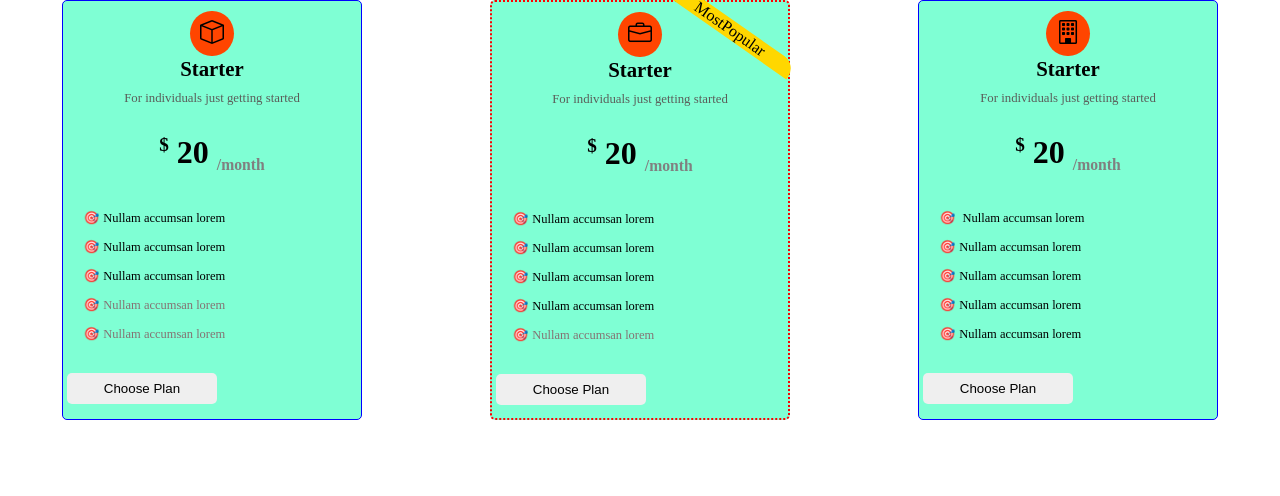
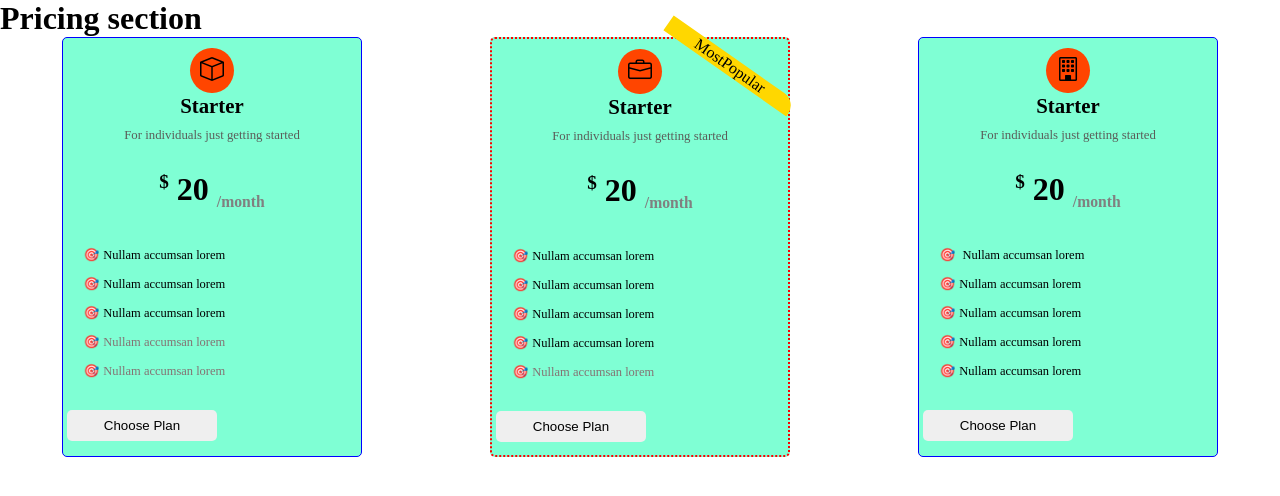
Before and after one commit to pavanp0309/Aug_11_2025, a plain HTML site: page CSS/mediaExample.html in a window 1280 px wide. Drawn offline with nearby package versions, Linux system fonts and the light colour scheme.

Commit message:
added new line

```diff
--- a/CSS/mediaExample.html
+++ b/CSS/mediaExample.html
@@ -9,6 +9,7 @@
 
 </head>
 <body>
+    <h1>Pricing section</h1>
     <div class="container">
         <div class="card starter">
 
```
